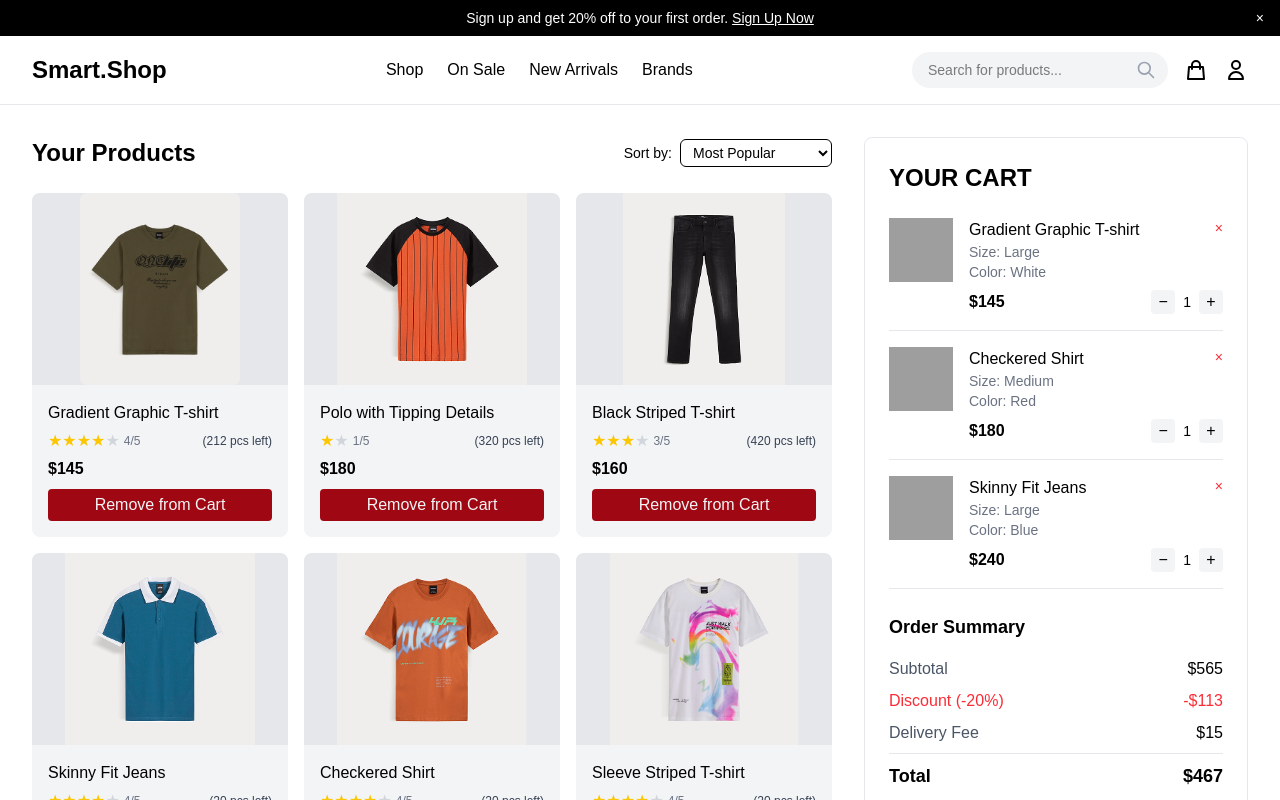
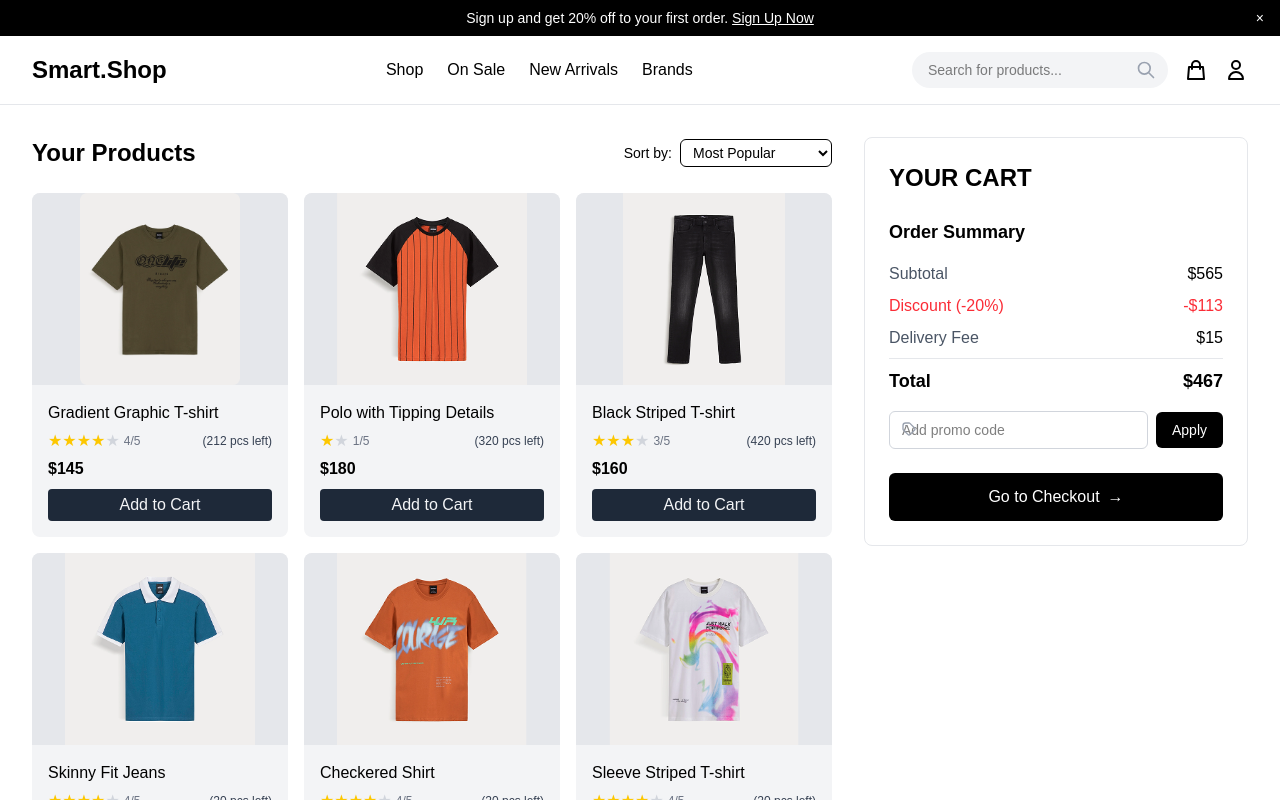
Before and after one commit to mahfujur-shohan/Smart-shop, a React (Vite) app: page / in a window 1280 px wide. Shown: the top 800 px of the page. Built offline with nearby package versions, Linux system fonts and the light colour scheme; grey boxes are pictures that could not be loaded; a web font is replaced by a local one.

Commit message:
dynamically added product to the cart

```diff
--- a/src/App.jsx
+++ b/src/App.jsx
@@ -1,3 +1,4 @@
+import { useState } from "react";
 import AnnouncementBar from "./components/AnnouncementBar";
 import Footer from "./components/Footer";
 import Navbar from "./components/Navbar";
@@ -5,12 +6,26 @@ import NewsletterSection from "./components/NewsletterSection";
 import ProductList from "./components/ProductList";
 
 function App() {
+  const [cartData, setCartData] = useState([]);
+
+  function handleAddToCart(product) {
+    setCartData([...cartData, product]);
+  }
+
+  function handleDeleteItemToCart(id) {
+    setCartData(cartData.filter((p) => p.id !== id));
+  }
+
   return (
     <>
       <AnnouncementBar />
       <Navbar />
       <main className="container mx-auto px-4 md:px-8 py-8">
-        <ProductList />
+        <ProductList
+          onAddToCart={handleAddToCart}
+          onDeleteItemToCart={handleDeleteItemToCart}
+          cartData={cartData}
+        />
       </main>
       <NewsletterSection />
       <Footer />
--- a/src/components/CartDetails.jsx
+++ b/src/components/CartDetails.jsx
@@ -1,99 +1,20 @@
-export default function CartDetails() {
+import CartItem from "./CartItem";
+
+export default function CartDetails({ cartData, onDeleteItemToCart }) {
   return (
     <>
       <div className="lg:col-span-1">
         <div className="bg-white rounded-lg p-6 border border-gray-200">
           <h2 className="text-2xl font-bold mb-6">YOUR CART</h2>
-          {/* Cart Item 1 */}
-          <div className="flex items-start space-x-4 pb-4 border-b border-gray-200 mb-4">
-            <div className="w-16 h-16 bg-gray-100 rounded flex-shrink-0 flex items-center justify-center">
-              <img
-                src="./assets/img/image 9-2.png"
-                alt="Gradient Graphic T-shirt"
-                className="h-full w-auto object-cover"
-              />
-            </div>
-            <div className="flex-grow">
-              <div className="flex justify-between">
-                <h3 className="font-medium">Gradient Graphic T-shirt</h3>
-                <span className="text-red-500 text-sm">×</span>
-              </div>
-              <p className="text-sm text-gray-500">Size: Large</p>
-              <p className="text-sm text-gray-500">Color: White</p>
-              <div className="flex justify-between items-center mt-2">
-                <p className="font-bold">$145</p>
-                <div className="flex items-center space-x-2">
-                  <button className="w-6 h-6 bg-gray-100 rounded flex items-center justify-center">
-                    −
-                  </button>
-                  <span className="text-sm">1</span>
-                  <button className="w-6 h-6 bg-gray-100 rounded flex items-center justify-center">
-                    +
-                  </button>
-                </div>
-              </div>
-            </div>
-          </div>
-          {/* Cart Item 2 */}
-          <div className="flex items-start space-x-4 pb-4 border-b border-gray-200 mb-4">
-            <div className="w-16 h-16 bg-gray-100 rounded flex-shrink-0 flex items-center justify-center">
-              <img
-                src="./assets/img/image 9-2.png"
-                alt="Checkered Shirt"
-                className="h-full w-auto object-cover"
-              />
-            </div>
-            <div className="flex-grow">
-              <div className="flex justify-between">
-                <h3 className="font-medium">Checkered Shirt</h3>
-                <span className="text-red-500 text-sm">×</span>
-              </div>
-              <p className="text-sm text-gray-500">Size: Medium</p>
-              <p className="text-sm text-gray-500">Color: Red</p>
-              <div className="flex justify-between items-center mt-2">
-                <p className="font-bold">$180</p>
-                <div className="flex items-center space-x-2">
-                  <button className="w-6 h-6 bg-gray-100 rounded flex items-center justify-center">
-                    −
-                  </button>
-                  <span className="text-sm">1</span>
-                  <button className="w-6 h-6 bg-gray-100 rounded flex items-center justify-center">
-                    +
-                  </button>
-                </div>
-              </div>
-            </div>
-          </div>
-          {/* Cart Item 3 */}
-          <div className="flex items-start space-x-4 pb-4 border-b border-gray-200 mb-4">
-            <div className="w-16 h-16 bg-gray-100 rounded flex-shrink-0 flex items-center justify-center">
-              <img
-                src="./assets/img/image 9-2.png"
-                alt="Skinny Fit Jeans"
-                className="h-full w-auto object-cover"
-              />
-            </div>
-            <div className="flex-grow">
-              <div className="flex justify-between">
-                <h3 className="font-medium">Skinny Fit Jeans</h3>
-                <span className="text-red-500 text-sm">×</span>
-              </div>
-              <p className="text-sm text-gray-500">Size: Large</p>
-              <p className="text-sm text-gray-500">Color: Blue</p>
-              <div className="flex justify-between items-center mt-2">
-                <p className="font-bold">$240</p>
-                <div className="flex items-center space-x-2">
-                  <button className="w-6 h-6 bg-gray-100 rounded flex items-center justify-center">
-                    −
-                  </button>
-                  <span className="text-sm">1</span>
-                  <button className="w-6 h-6 bg-gray-100 rounded flex items-center justify-center">
-                    +
-                  </button>
-                </div>
-              </div>
-            </div>
-          </div>
+
+          {cartData.map((product) => (
+            <CartItem
+              key={product.id}
+              product={product}
+              onDeleteItemToCart={onDeleteItemToCart}
+            />
+          ))}
+
           {/* Order Summary */}
           <div className="mt-6">
             <h3 className="font-bold text-lg mb-4">Order Summary</h3>
--- /dev/null
+++ b/src/components/CartItem.jsx
@@ -0,0 +1,44 @@
+import { getImageUrl } from "../utils/utils";
+
+export default function CartItem({ product, onDeleteItemToCart }) {
+  return (
+    <>
+      <div className="flex items-start space-x-4 pb-4 border-b border-gray-200 mb-4">
+        <div className="w-16 h-16 bg-gray-100 rounded flex-shrink-0 flex items-center justify-center">
+          <img
+            src={getImageUrl(product.cover)}
+            alt="Gradient Graphic T-shirt"
+            className="h-full w-auto object-cover"
+          />
+        </div>
+        <div className="flex-grow">
+          <div className="flex justify-between">
+            <h3 className="font-medium">{product.name}</h3>
+            <span
+              onClick={() => {
+                onDeleteItemToCart(product.id);
+              }}
+              className="text-red-500 text-sm"
+            >
+              ×
+            </span>
+          </div>
+          <p className="text-sm text-gray-500">Size: Large</p>
+          <p className="text-sm text-gray-500">Color: White</p>
+          <div className="flex justify-between items-center mt-2">
+            <p className="font-bold">${product.price}</p>
+            <div className="flex items-center space-x-2">
+              <button className="w-6 h-6 bg-gray-100 rounded flex items-center justify-center">
+                −
+              </button>
+              <span className="text-sm">1</span>
+              <button className="w-6 h-6 bg-gray-100 rounded flex items-center justify-center">
+                +
+              </button>
+            </div>
+          </div>
+        </div>
+      </div>
+    </>
+  );
+}
--- a/src/components/Product.jsx
+++ b/src/components/Product.jsx
@@ -1,14 +1,19 @@
 import { getImageUrl } from "../utils/utils";
 import Rating from "./Rating";
 
-export default function Product({ product }) {
+export default function Product({
+  product,
+  isAddToCart,
+  onAddToCart,
+  onDeleteItemToCart,
+}) {
   return (
     <>
       <div className="bg-gray-100 rounded-lg overflow-hidden transition-transform hover:scale-[1.02] duration-300">
         <div className="h-48 bg-gray-200 flex items-center justify-center">
           <img
             src={getImageUrl(product.cover)}
-            alt="Gradient Graphic T-shirt"
+            alt={product.name}
             className="h-full w-auto object-cover"
           />
         </div>
@@ -29,9 +34,25 @@ export default function Product({ product }) {
             </span>
           </div>
           <p className="font-bold">${product.price} </p>
-          <button className="w-full mt-2 bg-red-800 py-1 text-gray-100 rounded flex items-center justify-center">
-            Remove from Cart
-          </button>
+          {isAddToCart ? (
+            <button
+              onClick={() => {
+                onDeleteItemToCart(product.id);
+              }}
+              className="w-full mt-2 bg-red-800 py-1 text-gray-100 rounded flex items-center justify-center"
+            >
+              Remove from Cart
+            </button>
+          ) : (
+            <button
+              onClick={() => {
+                onAddToCart(product);
+              }}
+              className="disabled:bg-gray-700 disabled:text-gray-400 disabled:cursor-not-allowed w-full mt-2 bg-gray-800 py-1 text-gray-100 rounded flex items-center justify-center active:translate-y-1 transition-all active:bg-gray-900"
+            >
+              Add to Cart
+            </button>
+          )}
         </div>
       </div>
     </>
--- a/src/components/ProductList.jsx
+++ b/src/components/ProductList.jsx
@@ -2,7 +2,11 @@ import { products } from "../data/data";
 import CartDetails from "./CartDetails";
 import Product from "./Product";
 
-export default function ProductList() {
+export default function ProductList({
+  onAddToCart,
+  cartData,
+  onDeleteItemToCart,
+}) {
   return (
     <>
       <div className="grid grid-cols-1 lg:grid-cols-3 gap-8">
@@ -23,12 +27,21 @@ export default function ProductList() {
           {/* Products Grid */}
           <div className="product-grid">
             {products.map((product) => (
-              <Product product={product} />
+              <Product
+                key={product.id}
+                onAddToCart={onAddToCart}
+                isAddToCart={cartData.includes(product)}
+                onDeleteItemToCart={onDeleteItemToCart}
+                product={product}
+              />
             ))}
           </div>
         </div>
         {/* Cart Section (1/3 width on large screens) */}
-        <CartDetails />
+        <CartDetails
+          cartData={cartData}
+          onDeleteItemToCart={onDeleteItemToCart}
+        />
       </div>
     </>
   );
```
